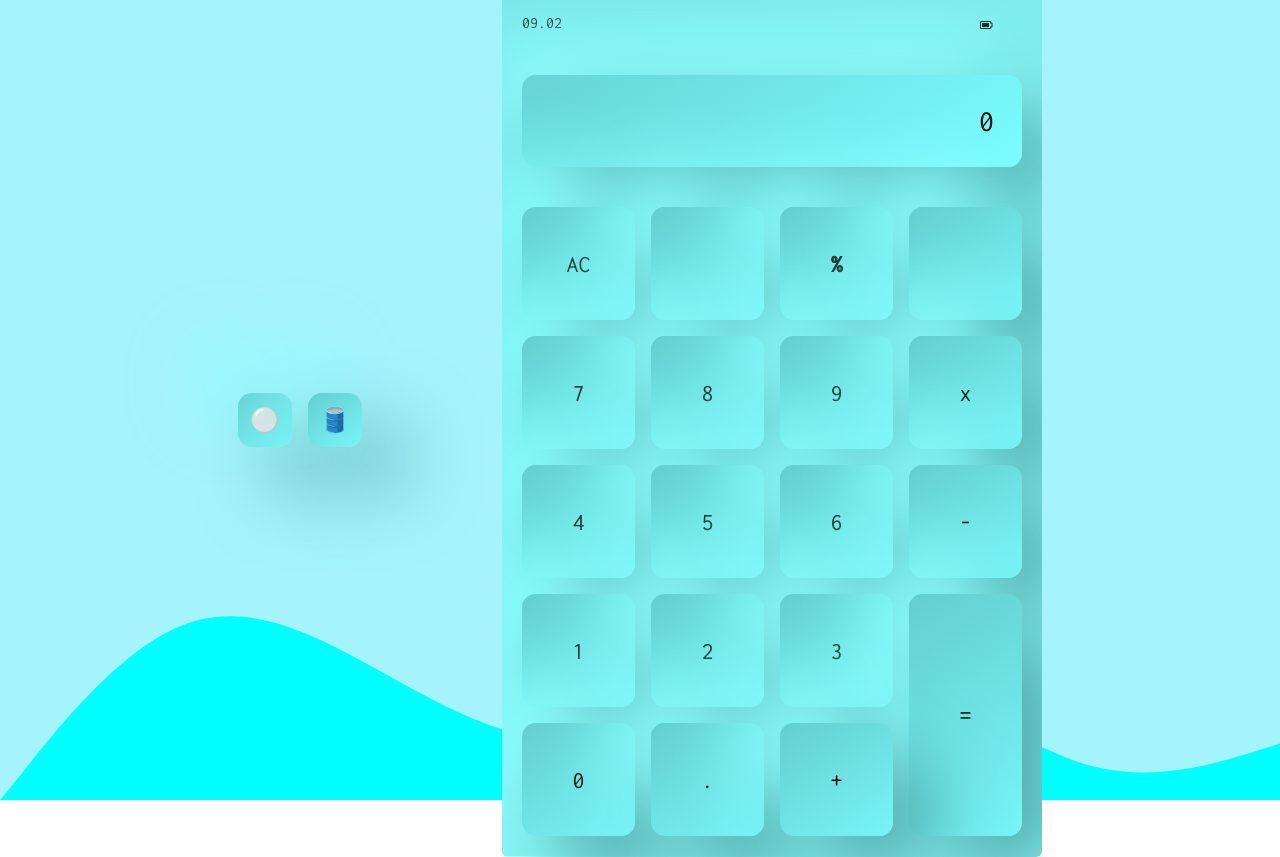
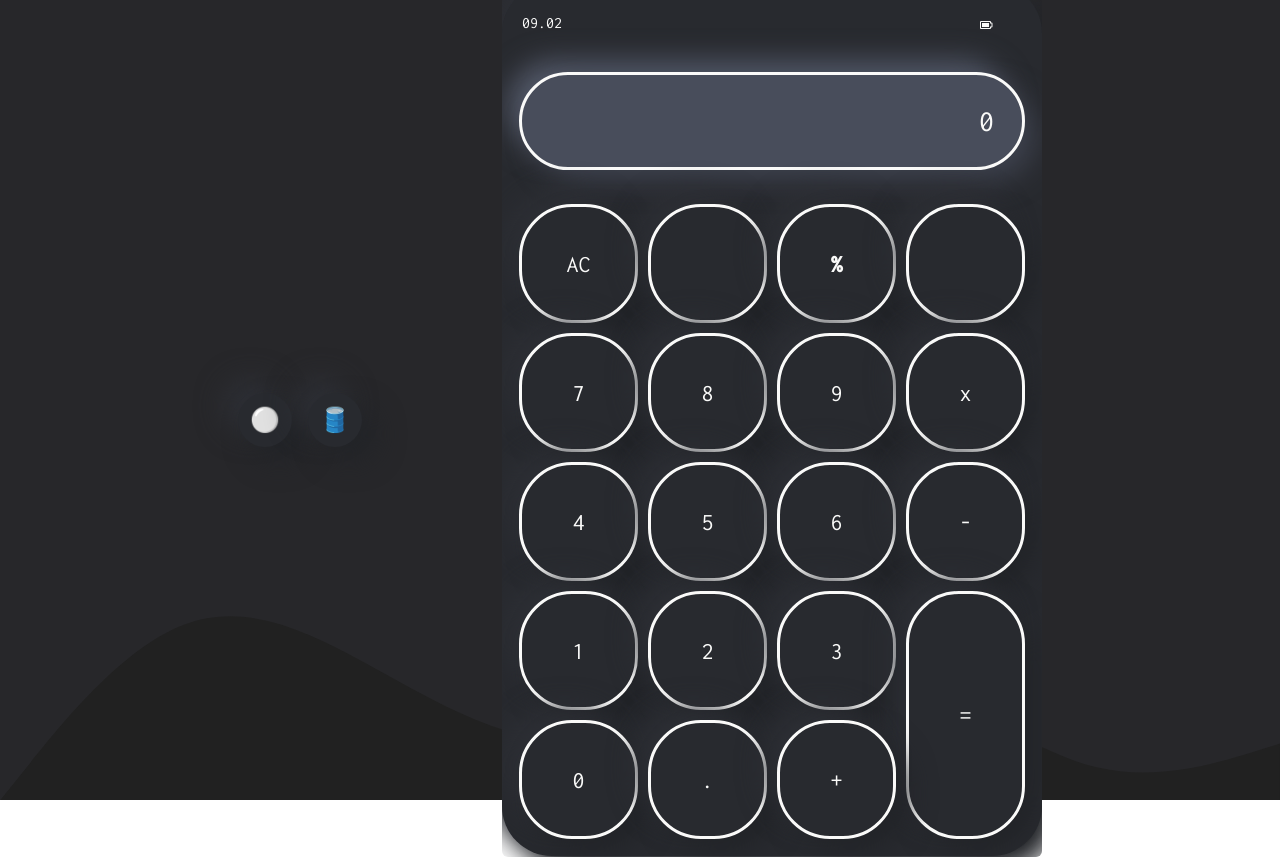
Before and after one commit to mokyeah/calculator, a React (Vite) app: page / in a window 1280 px wide. Built offline with nearby package versions, Linux system fonts and the light colour scheme; some icons are missing.

Commit message:
nice update
yeah

```diff
--- a/src/App.jsx
+++ b/src/App.jsx
@@ -10,7 +10,7 @@ function App() {
   const [expression, setepression] = useState("0");
   return (
 
-    <div className='bg-cyan-200 flex justify-center items-center absolute w-full h-screen '>
+    <div className='bg-zinc-800 flex text-stone-50 border-stone-50 justify-center items-center absolute w-full h-screen '>
 
       <div className="hidden md:absolute"><Icon icon="icon-park-outline:bird" width="50" height="50" className="absolute -bottom-20 "/>
       <div className="hidden md:absolute -bottom-20 text-xl p-10">Don't ask why am I here. It's an easter egg so don't deduct my mark</div></div>
@@ -47,7 +47,7 @@ pauseOnHover
         <div className="calculator-shadow p-5 relative animate__animated animate__zoomInDown">
           <div className="flex flex-row gap-3 ">
             <div className="flex justify-center items-center gap-40 ">
-              <div className="text-s">{moment(time).format("HH.mm")}</div>
+              <div className="text-s" >{moment(time).format("HH.mm")}</div>
 
                 <Icon icon="ant-design:line-outlined" width="40" height="40" />
 
@@ -66,21 +66,21 @@ pauseOnHover
           <div className=" ">
             <input value={expression}
               disabled
-              className="w-full text-right input-shadow text-3xl mt-8 p-7
+              className="w-full text-right input-shadow outline text-3xl mt-8 p-7
             "/>
           </div>
 
-          <div className="grid gap-4 grid-cols-4 text-2xl mt-10">
-            <div  onClick={() => setepression("0")} className="key-shadow w-full h-full aspect-square flex items-center justify-center">AC</div>
+          <div className="grid gap-4 grid-cols-4 text-2xl mt-10 ">
+            <div  onClick={() => setepression("0")} className="key-shadow w-full h-full aspect-square flex items-center justify-center outline hover:outline-2">AC</div>
 
 
-            <button onClick={() => setepression(expression.slice(0, -1) || "0")} className="key-shadow w-full h-full aspect-square flex items-center justify-center">
+            <button onClick={() => setepression(expression.slice(0, -1) || "0")} className="key-shadow w-full h-full aspect-square flex items-center justify-center outline hover:outline-2">
               <Icon icon="akar-icons:backspace-fill" />
             </button>
-            <button onClick={() => setepression(expression + "%")} className="key-shadow w-full h-full aspect-square flex items-center justify-center font-bold">
+            <button onClick={() => setepression(expression + "%")} className="key-shadow w-full h-full aspect-square flex items-center justify-center font-bold outline hover:outline-2">
               %
             </button>
-            <button onClick={() => setepression(expression + "÷")} className="key-shadow w-full h-full aspect-square flex items-center justify-center">
+            <button onClick={() => setepression(expression + "÷")} className="key-shadow w-full h-full aspect-square flex items-center justify-center outline hover:outline-2">
               <Icon icon="fa-solid:divide" />
             </button>
 
@@ -105,7 +105,7 @@ pauseOnHover
                 else { setepression((expression == "0" ? "" : expression) + e) }
               }}
 
-                className={`key-shadow w-full h-full aspect-square flex items-center justify-center ${e == "=" && 'row-span-2'}`}>{e}</button>
+                className={`key-shadow w-full h-full aspect-square flex items-center justify-center outline hover:outline-2 ${e == "=" && 'row-span-2'}`}>{e}</button>
 
             ))}
 
@@ -129,7 +129,7 @@ pauseOnHover
       <div className="w-full absolute -bottom-0 ">
         <svg xmlns="http://www.w3.org/2000/svg" viewBox="0 0 1440 320">
           <path
-            fill="  #00FFFF"
+            fill="  #212121"
             fill-opacity="1"
             d="M0,320L34.3,277.3C68.6,235,137,149,206,122.7C274.3,96,343,128,411,165.3C480,203,549,245,617,250.7C685.7,256,754,224,823,202.7C891.4,181,960,171,1029,192C1097.1,213,1166,267,1234,282.7C1302.9,299,1371,277,1406,266.7L1440,256L1440,320L1405.7,320C1371.4,320,1303,320,1234,320C1165.7,320,1097,320,1029,320C960,320,891,320,823,320C754.3,320,686,320,617,320C548.6,320,480,320,411,320C342.9,320,274,320,206,320C137.1,320,69,320,34,320L0,320Z"
           />
--- a/src/index.css
+++ b/src/index.css
@@ -11,22 +11,22 @@
 }
 
 .calculator-shadow {
-    border-radius: 0px;
-    background: linear-gradient(145deg, #78e4e6, #8effff);
-    box-shadow:  17px 17px 34px #84fafc,
-                 -17px -17px 34px #86ffff;
+    border-radius: 50px;
+background: #282a2f;
+box-shadow:  14px 14px 28px #222428,
+             -14px -14px 28px #2e3036;
 }
 .input-shadow {
-    border-radius: 14px;
-background: linear-gradient(145deg, #67d4d6, #7afdff);
-box-shadow:  38px 38px 76px #54afb0,
-             -38px -38px 76px #90ffff;
+    border-radius: 50px;
+    background: #484d5b;
+    box-shadow:  14px 14px 28px #3d414d,
+                 -14px -14px 28px #535969;
 }
 .key-shadow {
-    border-radius: 14px;
-background: linear-gradient(145deg, #64ced0, #77f5f7);
-box-shadow:  38px 38px 76px #52a9ab,
-             -38px -38px 76px #8cffff;
+    border-radius: 50px;
+background: #282a2f;
+box-shadow:  14px 14px 28px #222428,
+             -14px -14px 28px #2e3036;
 }
 
 html {
```
